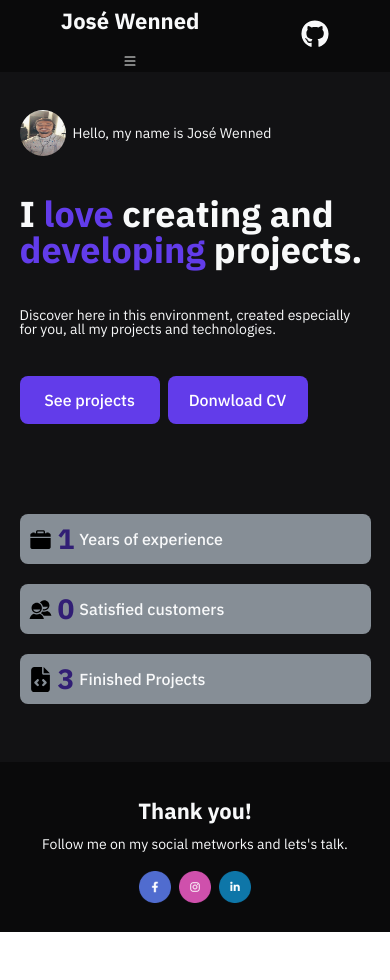
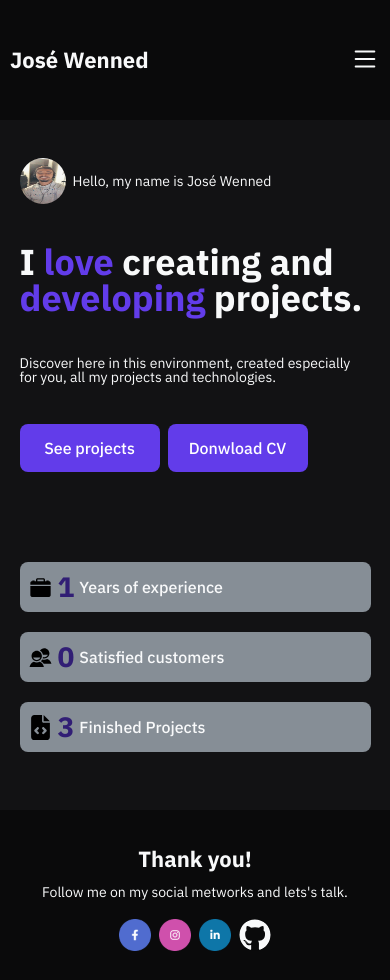
Before and after one commit to Kenzie-Academy-Brasil-Developers/Entrega---Portf-lio-de-Sucesso-JoseWenned, a React (Vite) app: page / in a window 390 px wide. Before the commit the page ends 932 px from the top, so only its background shows below. Built offline with nearby package versions, Linux system fonts and the light colour scheme.

Commit message:
feat: styles select concluded

```diff
--- a/src/Components/Footer/footer.component.tsx
+++ b/src/Components/Footer/footer.component.tsx
@@ -1,4 +1,5 @@
 import style from "./style.module.scss"
+import { FaGithub } from "react-icons/fa";
 
 export const Footer = () => {
     return(
@@ -15,6 +16,7 @@ export const Footer = () => {
                         <a href={"https://www.facebook.com/profile.php?id=100004807723751"} target="blank"><img className={style.imageFooter} src="./src/assets/facebook.png" alt="facebook.png"/></a>
                         <a href={"https://www.instagram.com/j.wenned?igsh=MW5henc0Z2E3eDhqag%3D%3D&utm_source=qr"} target="blank"><img className={style.imageFooter} src="./src/assets/instagram.png" alt="instagram.png"/></a>
                         <a href={"https://www.linkedin.com/in/jos%C3%A9-wenned-chaves-de-sousa-148554165/"} target="blank"><img className={style.imageFooter} src="./src/assets/linkedin.png" alt="linkendin.png"/></a>
+                        <a href="https://github.com/JoseWenned" target="blank"><FaGithub className={style.imageGitHub}/></a>
                     </div>
                 </div>
 
--- a/src/Components/Footer/style.module.scss
+++ b/src/Components/Footer/style.module.scss
@@ -69,6 +69,18 @@
 
 }
 
+.imageGitHub {
+
+    background-color: var(--color-gray-5);
+    color: var(--color-gray-0);
+
+    width: 32px;
+    height: 32px;
+
+    border-radius: 50%;
+
+}
+
 @media screen and (min-width: 768px) {
 
     .footer {
--- a/src/Components/Header/header.component.tsx
+++ b/src/Components/Header/header.component.tsx
@@ -1,6 +1,5 @@
 import { Link } from "react-router-dom"
 import style from "./style.module.scss"
-import { FaGithub } from "react-icons/fa";
 import { BsList } from "react-icons/bs";
 import {  useState } from "react";
 
@@ -22,23 +21,26 @@ export const Header = () => {
 
                     <div>
 
+                        <div>
+
                             < BsList className={style.iconList} onClick={handleOpenSelect}/>
 
-                    </div>
                             {isOpen && (
 
-                            <div onChange={() =>setOpen(false)}>
+                                    <div className={style.containerNavigate} id="navigate" onChange={() =>setOpen(false)}>
                                         <Link className={style.titleNavigate} to="/">Home</Link>
                                         <Link className={style.titleNavigate} to="/AboutMePage">About</Link>
                                         <Link className={style.titleNavigate} to="/ProjectsPage">Projects</Link>
                                         <Link className={style.titleNavigate} to="/ContactsPage">Contacts</Link>
                                     </div>
+
                                 )
 
                             }
 
-                    <a href="https://github.com/JoseWenned" target="blank"><FaGithub className={style.imageGitHub}/></a>
+                        </div>
 
+                    </div>
                 </div>
 
             </header>
--- a/src/Components/Header/style.module.scss
+++ b/src/Components/Header/style.module.scss
@@ -1,6 +1,6 @@
 .header{
     background-color: var(--color-gray-5);
-    height: 4.5rem;
+    height: 7.5rem;
 
     display: flex;
     justify-content: center;
@@ -11,11 +11,53 @@
     width: 1250px;
 
     display: flex;
-    flex-wrap: wrap;
+    flex-direction: row;
     justify-content: space-between;
     align-items: center;
 
     margin: 0 10px;
+
+}
+
+.containerNavigate {
+
+    // background-color: var(--color-gray-4);
+    // border-radius: 8px;
+    // border: 1px solid var(--color-gray-3);
+
+    // width: 100px;
+    // height: 100px;
+
+    // display: flex;
+    // flex-direction: column;
+    // justify-content: center;
+    // align-items: center;
+
+    // gap: 12px;
+
+    background-color: var(--color-gray-4);
+    border-radius: 8px;
+    border: 1px solid var(--color-gray-3);
+
+    margin-top: 40px;
+    margin-right: 10px;
+
+    width: 100px;
+    height: 120px;
+
+    display: flex;
+    flex-direction: column;
+    justify-content: center;
+    align-items: center;
+
+    gap: 14px;
+
+    position: absolute; /* Define o posicionamento absoluto */
+    top: 0; /* Alinha o topo do container com o topo da tela */
+    right: 0; /* Alinha a esquerda do container com a esquerda da tela */
+    z-index: 9999;
+
+    box-shadow: 0 2px 4px rgba(255, 255, 255, 0.1);
 
 }
 
@@ -43,12 +85,22 @@
 
 }
 
+.titleNavigate:hover {
+
+    text-decoration: underline;
+
+}
+
+.titleNavigate:active {
+
+    text-decoration: underline;
+
+}
+
 .containerGitHub {
 
     display: flex;
     justify-content: end;
-
-    margin-top: 35px;
 
 }
 
@@ -57,24 +109,8 @@
     color: var(--color-gray-0);
     background-color: var(--color-gray-5);
 
-}
-
-.imageGitHub {
-
-    background-color: var(--color-gray-5);
-    color: var(--color-gray-0);
-
-    width: 28px;
-    height: 28px;
-
-    border-radius: 50%;
-
-}
-
-.imageGitHub:hover {
-
-    background-color: var(--color-gray-0);
-    color: var(--color-gray-5);
+    width: 30px;
+    height: 40px;
 
 }
 
@@ -85,21 +121,3 @@
     background-color: var(--color-gray-4);
     color: var(--color-gray-3);
 }
-
-@media screen and (max-width: 450px) {
-    .containerHeader{
-        display: flex;
-        flex-direction: column;
-    }
-
-    .titleName {
-        margin-top: 10px;
-    }
-
-    .imageGitHub{
-        margin-top: 20px;
-    }
-    .containerNavigate{
-        margin-bottom: 10px;
-    }
-}
```
Lines whose indentation alone changed are shown as unchanged.
